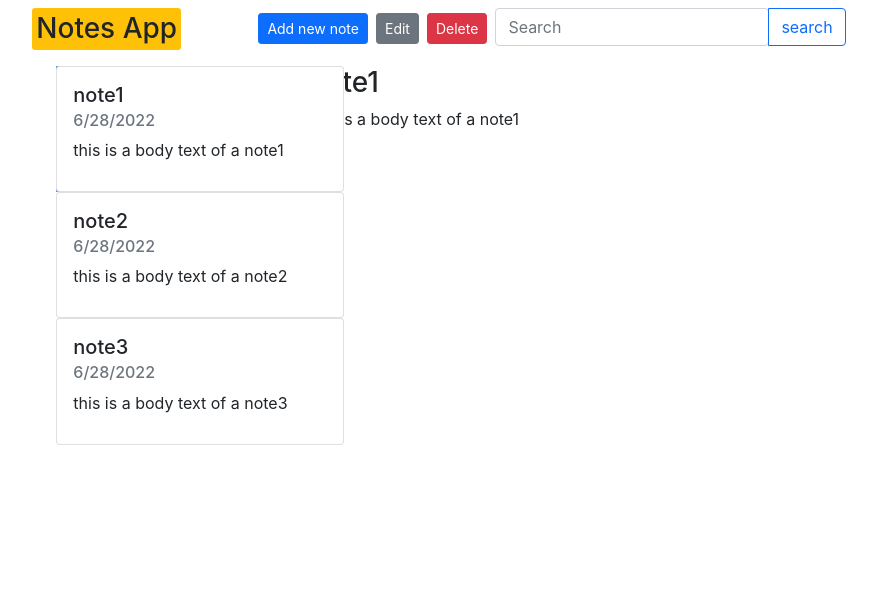
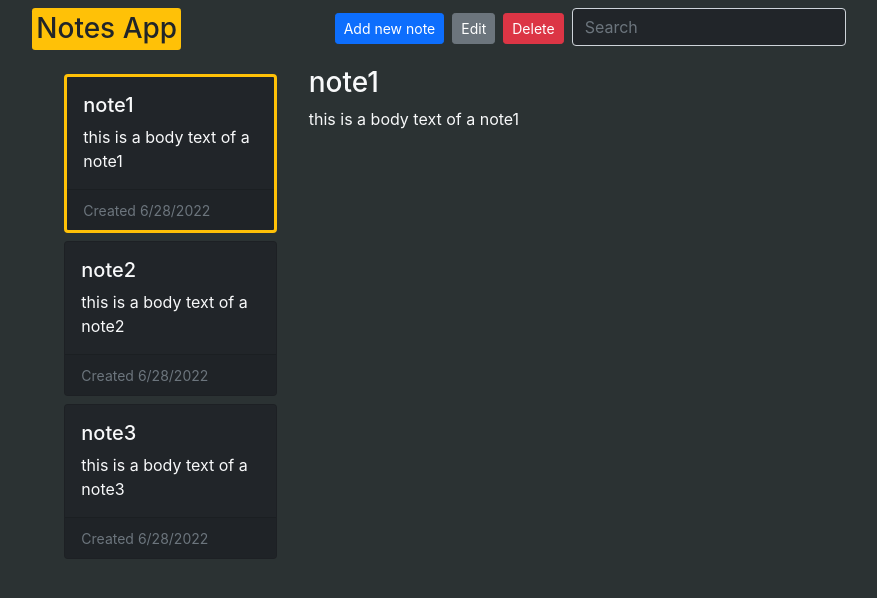
Before and after one commit to formaliuk/notes-app, a React (Create React App) app: page / in a window 1280 px wide. Shown: the top 598 px of the page, without its empty margins (201-1078 px from the left). Built offline with nearby package versions, Linux system fonts and the light colour scheme.

Commit message:
Implemented logic without db

```diff
--- a/public/index.html
+++ b/public/index.html
@@ -14,7 +14,7 @@
       manifest.json provides metadata used when your web app is installed on a
       user's mobile device or desktop. See https://developers.google.com/web/fundamentals/web-app-manifest/
     -->
-    <link rel="manifest" href="%PUBLIC_URL%/manifest.json" />
+<!--    <link rel="manifest" href="%PUBLIC_URL%/manifest.json" />-->
     <!--
       Notice the use of %PUBLIC_URL% in the tags above.
       It will be replaced with the URL of the `public` folder during the build.
--- a/src/components/DBProvider.tsx
+++ b/src/components/DBProvider.tsx
@@ -3,15 +3,20 @@ import React, {createContext, useContext, useEffect, useState} from 'react';
 interface State {
     isAdding: boolean;
     isEditing: boolean;
-    setIsAdding: () => void,
-    setIsEditing: () => void,
+    setIsAdding: () => void;
+    setIsEditing: () => void;
     activeNote: Note | null;
-    setActiveNote:  React.Dispatch<React.SetStateAction<Note | null>>,
-    processingNote: EditableNote,
-    setProcessingNote:  React.Dispatch<React.SetStateAction<EditableNote>>,
+    setActiveNote:  React.Dispatch<React.SetStateAction<Note | null>>;
+    processingNote: EditableNote;
+    setProcessingNote:  React.Dispatch<React.SetStateAction<EditableNote>>;
     notes: Note[];
-    addNote: (title: string, body: string) => void;
-    deleteNote: (id: number) => void;
+    filterNotes: () => Note[];
+    addNote: () => void;
+    updateNote: () => void;
+    deleteNote: () => void;
+    showModal: boolean;
+    setShowModal: React.Dispatch<React.SetStateAction<boolean>>;
+    setSearchInput: React.Dispatch<React.SetStateAction<string>>;
 }
 
 interface EditableNote {
@@ -20,7 +25,7 @@ interface EditableNote {
 }
 
 interface Note extends EditableNote{
-    id:number
+    id:number;
 }
 
 export const DBContext = createContext<State | undefined>(undefined);
@@ -43,12 +48,30 @@ function useToggle(initialValue: boolean): [boolean, () => void] {
     return [value, toggle];
 }
 
+const initialState = [
+    {
+        title: 'note1',
+        body: 'this is a body text of a note1',
+        id: 1
+    },
+    {
+        title: 'note2',
+        body: 'this is a body text of a note2',
+        id: 2
+    },
+    {
+        title: 'note3',
+        body: 'this is a body text of a note3',
+        id: 3
+    }
+]
 
 export const DBProvider = (props: any) => {
     const [isAdding, setIsAdding] = useToggle(false);
     const [isEditing, setIsEditing] = useToggle(false);
     const [activeNote, setActiveNote] = useState<Note | null>(null);
     const [processingNote, setProcessingNote] = useState<EditableNote >({title:"", body:""});
+    const [showModal, setShowModal] = useState(false);
     const [notes, setNotes] = useState<Note[]>([
         {
             title: 'note1',
@@ -66,17 +89,58 @@ export const DBProvider = (props: any) => {
             id: 3
         }
     ]);
+    const [searchInput, setSearchInput] = useState('')
 
     useEffect(() => {
         setActiveNote(notes[0]);
     }, [])
 
-    const addNote = function (title: string, body: string) {
-        setNotes((prevNotes) => [...prevNotes, {title, body, id: Date.now()}]);
+    const filterNotes = function () {
+        return notes.filter(function (note) {
+                return note.body.toLowerCase().includes(searchInput) || note.title.toLowerCase().includes(searchInput)
+            })
     }
 
-    const deleteNote = (id: number) => {
-        setNotes(notes.filter(note => note.id !== id));
+    const addNote = function () {
+        if(isAdding) {
+            setNotes((prevNotes) => [...prevNotes, {
+                title: processingNote.title,
+                body: processingNote.body,
+                id: Date.now()
+            }]);
+        } else {
+            setProcessingNote({
+                title: "",
+                body: "",
+            });
+        }
+        setIsAdding();
+        setActiveNote(null);
+    }
+
+    const updateNote = function () {
+        if(isEditing) {
+            const index = notes.findIndex((note) => note.id === activeNote!.id);
+            setNotes(notes => {
+                const newNotes = [...notes];
+                newNotes[index].title = processingNote.title;
+                newNotes[index].body = processingNote.body;
+                return newNotes;
+            })
+        } else {
+            setProcessingNote({
+                title: activeNote!.title,
+                body: activeNote!.body,
+            });
+        }
+        setIsEditing();
+    }
+
+
+    const deleteNote = () => {
+        const newNotes = notes.filter(note => note.id !== activeNote!.id);
+        setNotes(newNotes);
+        setActiveNote(newNotes[0]);
     }
 
     const value: State = {
@@ -89,8 +153,13 @@ export const DBProvider = (props: any) => {
         processingNote,
         setProcessingNote,
         notes,
+        filterNotes,
         addNote,
+        updateNote,
         deleteNote,
+        showModal,
+        setShowModal,
+        setSearchInput,
     }
 
     return (
--- /dev/null
+++ b/src/components/DeletingModal.tsx
@@ -0,0 +1,38 @@
+import React from 'react';
+import {Button, Modal} from "react-bootstrap";
+import {useDbContext} from "./DBProvider";
+
+function DeletingModal() {
+    const {showModal, setShowModal, activeNote, deleteNote} = useDbContext();
+    const handleClose = () => setShowModal(false);
+
+    const deleteNoteHandler = () => {
+        handleClose();
+        deleteNote();
+    }
+
+    return (
+        <Modal
+            size="sm"
+            show={showModal}
+            onHide={handleClose}
+            backdrop="static"
+            keyboard={false}
+        >
+            <Modal.Header closeButton>
+                <Modal.Title>Warning</Modal.Title>
+            </Modal.Header>
+            <Modal.Body>
+                You are about to delete your note, are you sure?
+            </Modal.Body>
+            <Modal.Footer>
+                <Button variant="secondary" onClick={handleClose}>
+                    Cancel
+                </Button>
+                <Button onClick={deleteNoteHandler} variant="danger">Delete</Button>
+            </Modal.Footer>
+        </Modal>
+    );
+}
+
+export {DeletingModal};
--- a/src/components/Header.tsx
+++ b/src/components/Header.tsx
@@ -4,27 +4,22 @@ import SearchBox from "./SearchBox";
 import {useDbContext} from "./DBProvider";
 
 function Header() {
-    const {isAdding, setIsAdding, setIsEditing, isEditing, setActiveNote, processingNote, addNote} = useDbContext();
-    const addNoteChangeHandler = () => {
-        setIsAdding();
-        setActiveNote(null);
-        if(isAdding) {
-            addNote(processingNote.title, processingNote.body);
-        }
-    }
+    const {
+        isAdding,
+        addNote,
+        setShowModal,
+        activeNote,
+        updateNote
+    } = useDbContext();
 
-    const editNoteChangeHandler = () => {
-        setIsEditing();
-        if(isEditing) {
-            console.log(isEditing) // add update
-        }
-    }
     return (
         <div className="d-flex flex-row m-2">
             <h3 className="me-auto bg-warning rounded-1 p-1">Notes App</h3>
-            <Button onClick={addNoteChangeHandler} className="me-2 h1 align-self-center" variant="primary" size={"sm"}>{isAdding ? "Submit" : "Add new note" }</Button>
-            <Button onClick={editNoteChangeHandler} className="me-2 h1 align-self-center" variant="secondary" size={"sm"}>Edit</Button>
-            <Button className="me-2 h1 align-self-center" variant="danger" size={"sm"}>Delete</Button>
+            <Button onClick={addNote} className="me-2 h1 align-self-center" variant={isAdding ? "success" : "primary"} size={"sm"}>{isAdding ? "Submit" : "Add new note" }</Button>
+            { activeNote &&
+                <Button onClick={updateNote} className="me-2 h1 align-self-center" variant="secondary" size={"sm"}>Edit</Button>
+            }
+            <Button onClick={() => setShowModal(true)} className="me-2 h1 align-self-center" variant="danger" size={"sm"}>Delete</Button>
             <SearchBox />
         </div>
     );
--- a/src/components/ListItem.tsx
+++ b/src/components/ListItem.tsx
@@ -4,17 +4,21 @@ import {Card} from "react-bootstrap";
 interface ListItemProps {
     title: string;
     body: string;
+    isActive: boolean;
 }
 
-function ListItem({title, body}: ListItemProps) {
+
+function ListItem({title, body, isActive}: ListItemProps) {
     return (
-            <Card className="overflow-hidden pb-3" style={{ width: '18rem', maxHeight: '7.9rem'}}>
-                <Card.Body className="mb-3">
-                    <Card.Title>{title}</Card.Title>
-                    <Card.Subtitle className="text-muted mb-2">{new Date().toLocaleDateString()}</Card.Subtitle>
-                    <Card.Text>{body}</Card.Text>
-                </Card.Body>
-            </Card>
+        <Card className={isActive ? "bg-dark border-3 border-warning m-2" : "bg-dark m-2"}>
+            <Card.Body className="text-light">
+                <Card.Title>{title}</Card.Title>
+                <Card.Text>{body.substring(0, 55)}</Card.Text>
+            </Card.Body>
+            <Card.Footer>
+                <small className="text-muted">Created {new Date().toLocaleDateString()}</small>
+            </Card.Footer>
+        </Card>
     );
 }
 
--- a/src/components/SearchBox.tsx
+++ b/src/components/SearchBox.tsx
@@ -1,12 +1,20 @@
-import React from 'react';
+import React, {SyntheticEvent} from 'react';
+import {useDbContext} from "./DBProvider";
 
 function SearchBox() {
+    const {setSearchInput, activeNote, setActiveNote} = useDbContext();
+
+    const inputHandler = (e: SyntheticEvent) => {
+        if (activeNote) setActiveNote(null)
+        // @ts-ignore
+        setSearchInput(e.target.value)
+    }
+
     return (
         <div>
             <div className="input-group">
-                <input type="search" className="form-control rounded" placeholder="Search" aria-label="Search"
+                <input onInput={inputHandler} type="search" className="form-control rounded bg-dark text-light" placeholder="Search" aria-label="Search"
                        aria-describedby="search-addon"/>
-                <button type="button" className="btn btn-outline-primary">search</button>
             </div>
         </div>
     );
--- a/src/components/SideBar.tsx
+++ b/src/components/SideBar.tsx
@@ -3,19 +3,20 @@ import ListItem from "./ListItem";
 import {useDbContext} from "./DBProvider";
 
 function SideBar() {
-    const {setActiveNote, activeNote, notes, processingNote, isEditing} = useDbContext()
+    const {setActiveNote, activeNote, processingNote, isEditing, filterNotes} = useDbContext()
     return (
         <ul>
             {
-                notes
+                filterNotes()
                     .map(note => (
                         <li
-                            className={note.id === activeNote?.id ? 'active' : ''}
+                            // className={note.id === activeNote?.id ? 'active' : ''}
                             onClick={() => setActiveNote(note)}
                             key={note.id}
                             style={{listStyle: 'none'}}
                         >
                             <ListItem
+                                isActive={note.id === activeNote?.id}
                                 title={note.id === activeNote?.id && isEditing ? processingNote.title : note.title}
                                 body={note.id === activeNote?.id && isEditing ? processingNote.body : note.body}
                             />
--- a/src/components/WorkSpace.tsx
+++ b/src/components/WorkSpace.tsx
@@ -1,15 +1,19 @@
 import React from 'react';
 import {NoteForm} from "./NoteForm";
-import { useDbContext} from "./DBProvider";
+import {useDbContext} from "./DBProvider";
+import {Spinner} from "react-bootstrap";
 
 function WorkSpace() {
     const {activeNote, isAdding, isEditing} = useDbContext();
     if (isAdding || isEditing) {
         return <NoteForm />
     }
-    if(!activeNote) return <div>Loading...</div>
+    if(!activeNote) return <h5 className="text-light">Please select a note</h5>
+    // if(!activeNote) return <Spinner animation="border" role="status" variant="warning">
+    //     <span className="visually-hidden">Loading...</span>
+    // </Spinner>
     return (
-        <div>
+        <div className="text-light">
             <h3>{activeNote.title}</h3>
             <p>{activeNote.body}</p>
         </div>
--- a/src/index.css
+++ b/src/index.css
@@ -5,13 +5,10 @@ body {
     sans-serif;
   -webkit-font-smoothing: antialiased;
   -moz-osx-font-smoothing: grayscale;
+  background: #2b3233;
 }
 
 code {
   font-family: source-code-pro, Menlo, Monaco, Consolas, 'Courier New',
     monospace;
 }
-
-.active {
-  background: cornflowerblue;
-}
```
Also changed, not shown: src/components/App.tsx (+5 -2 lines), src/components/NoteForm.tsx (+5 -18 lines), 1 other file (tests, documents, lock files or other folders).
